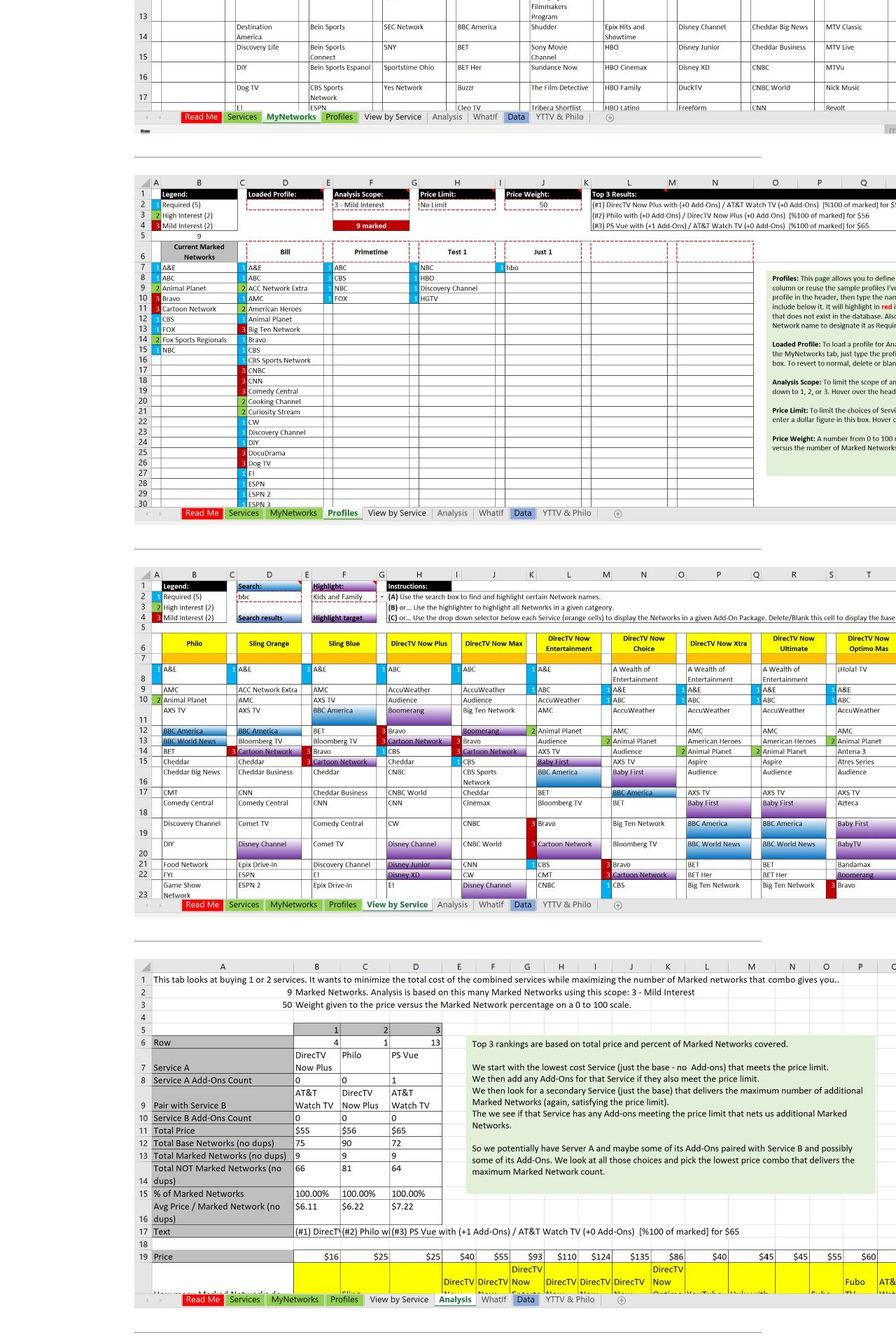
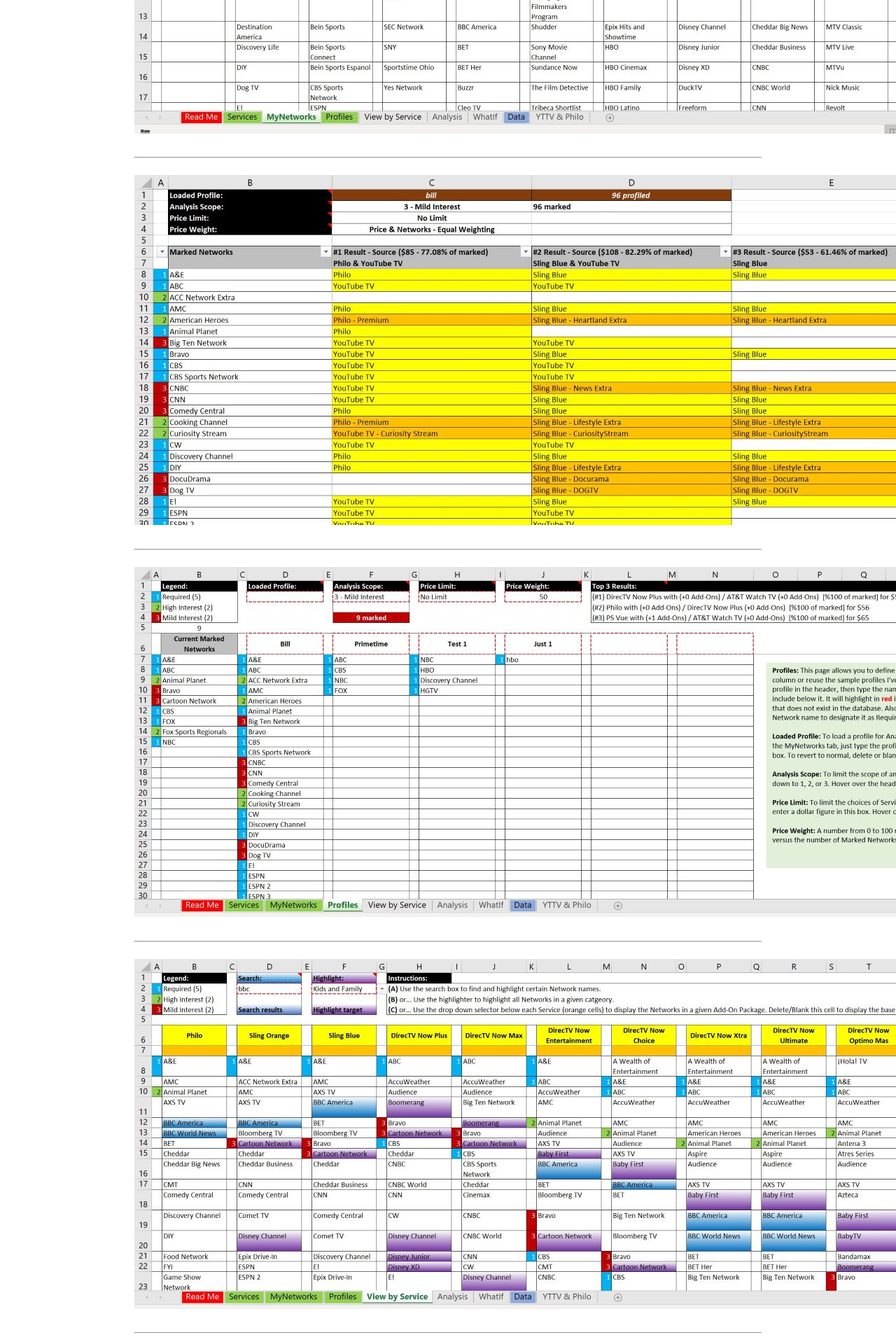
Before and after one commit to wjhladik/wjhladik.github.io, a Jekyll site: the page built from index.html, in a window 1280 px wide. Shown: the part 1857-3777 px from the top of the page at 70% size. Built offline with Jekyll 4.4.1, drawn with Linux system fonts in a browser that asks for light colours.

Commit message:
Update index.html

```diff
--- a/index.html
+++ b/index.html
@@ -19,6 +19,8 @@
 	<hr><p>
 	<img src="/MyNetworks.jpg">
 	<hr><p>
+	<img src="/Results.jpg">
+	<hr><p>
 	<img src="/Profiles.jpg">
 	<hr><p>
 	<img src="/View by Service.jpg">
```
